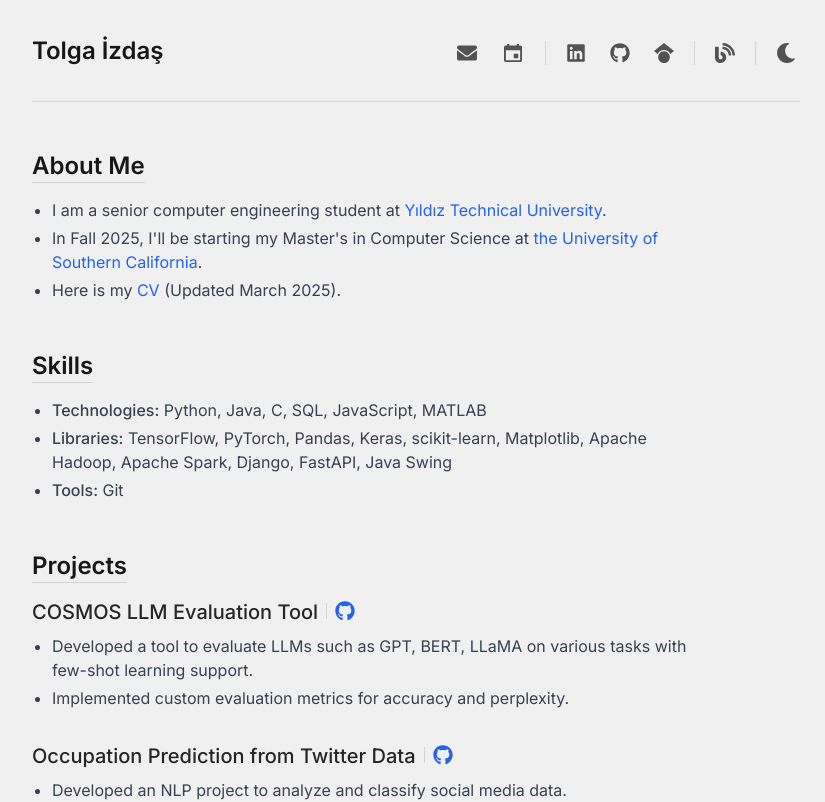
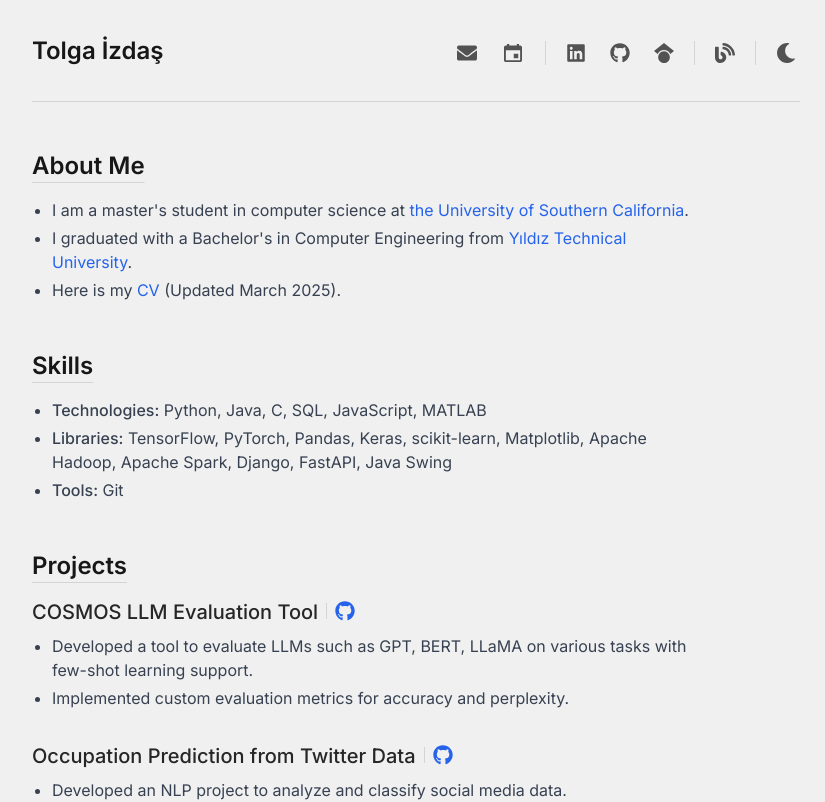
Before and after one commit to tolgaizdas/personal-website, a Next.js app: page / in a window 1280 px wide. Shown: the top 802 px of the page, without its empty margins (224-1049 px from the left). Built offline with nearby package versions, Linux system fonts and the light colour scheme.

Commit message:
update about me

```diff
--- a/src/app/sections.js
+++ b/src/app/sections.js
@@ -25,14 +25,16 @@ export const aboutMe = {
       company: "",
       location: "",
       description: [
-        `I am a senior computer engineering student at ${anchor(
-          "https://www.yildiz.edu.tr/en",
-          "Yıldız Technical University",
-        )}.`,
-        `In Fall 2025, I'll be starting my Master's in Computer Science at ${anchor(
+        `I am a master's student in computer science at
+        ${anchor(
           "https://www.usc.edu/",
           "the University of Southern California",
         )}.`,
+        `I graduated with a Bachelor's in Computer Engineering from
+          ${anchor(
+            "https://www.yildiz.edu.tr/en",
+            "Yıldız Technical University",
+          )}.`,
         `Here is my ${anchor(
           "/tolgaizdas-cv.pdf",
           "CV",
```
